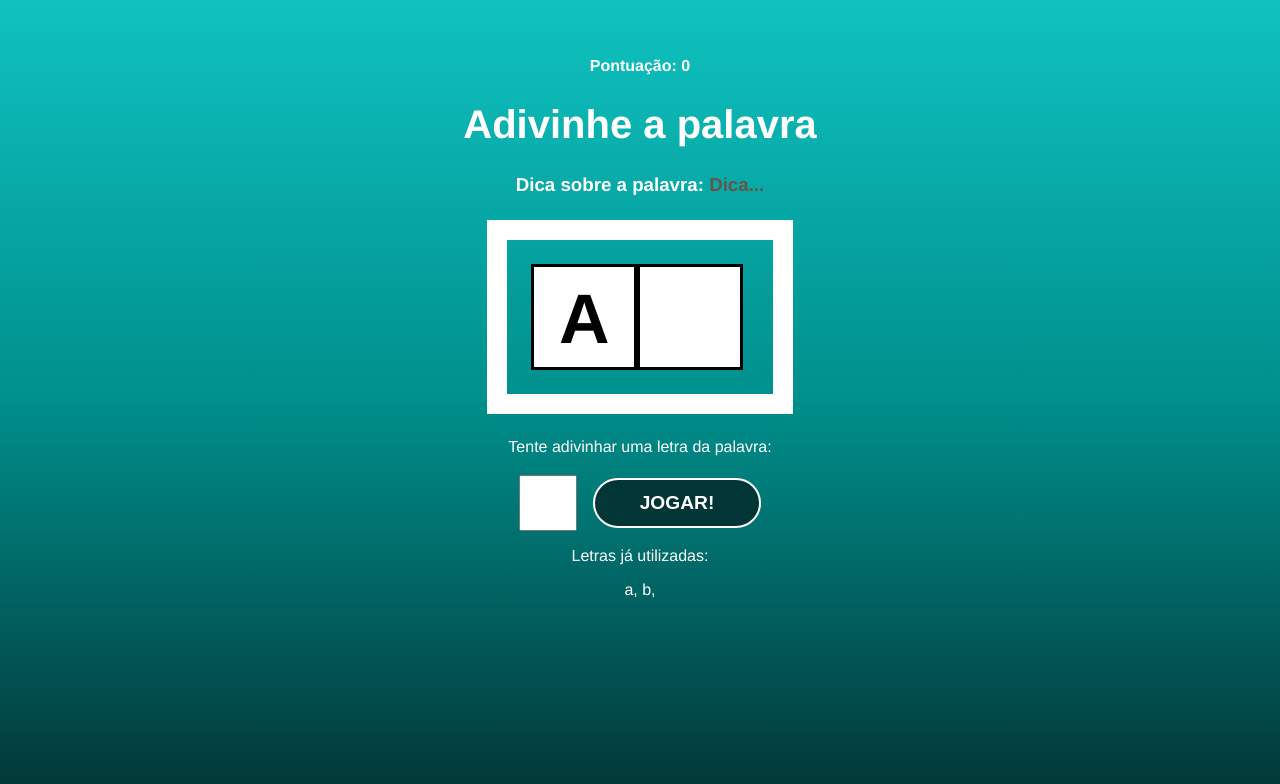
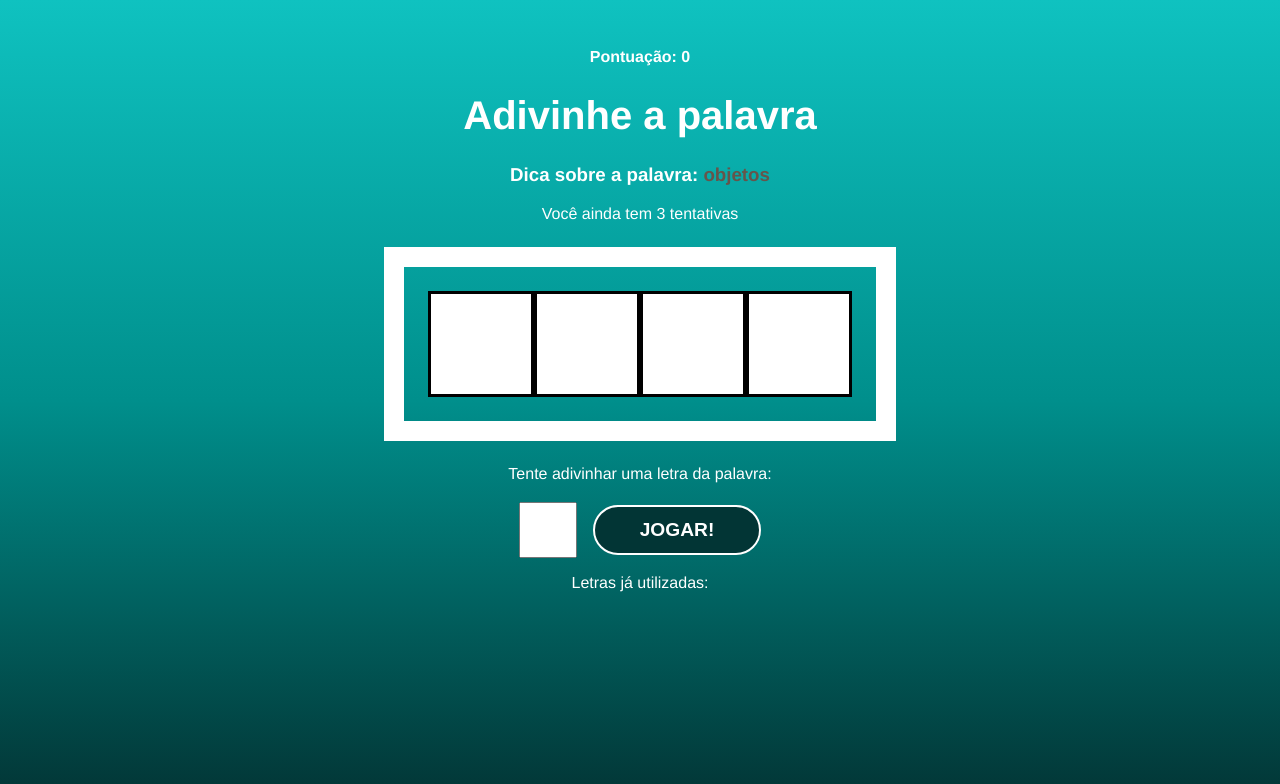
Before and after one commit to AyslanMont/react-secret-word, a React (Vite) app: page / in a window 1280 px wide. Both pictures are taken after a click on the button "COMEÇAR O JOGO". Shown: the top 784 px of the page. Built offline with nearby package versions, Linux system fonts and the light colour scheme.

Commit message:
feat: Consumindo states do jogo e evento de inserir letras

```diff
--- a/src/App.jsx
+++ b/src/App.jsx
@@ -23,8 +23,13 @@
   const [words] = useState(wordList);
 
   const [pickedWord, setPickedWord] = useState("");
-  const [pickedCategory, setPickedCategpory] = useState("");
+  const [pickedCategory, setPickedCategory] = useState("");
   const [letters, setLetters] = useState([]);
+
+  const [guessedLetters, setGuessedLetters] = useState([]);
+  const [wrongLetters, setWrongLetters] = useState([]);
+  const [guesses, setGuesses] = useState(3);
+  const [score, setScore] = useState(0);
 
   const pickWordAndCategory = () => {
     // pick a random category
@@ -50,15 +55,19 @@
 
     // fill states
     setPickedWord(word);
-    setPickedCategpory(category);
+    setPickedCategory(category);
     setLetters(wordLetters);
+    console.log(wordLetters)
+    console.log(letters)
 
     setGameStage(stages[1].name);
   };
 
   // process the letter input
-  const verifyLetter = () => {
-    setGameStage(stages[2].name);
+  const verifyLetter = (letter) => {
+
+
+    // setGameStage(stages[2].name);
   };
 
   // restarts the game
@@ -71,7 +80,18 @@
       {gameStage === "start" && (
         <StartScreen startGame={startGame}></StartScreen>
       )}
-      {gameStage === "game" && <Game verifyLetter={verifyLetter}></Game>}
+      {gameStage === "game" && (
+        <Game
+          verifyLetter={verifyLetter}
+          pickedWord={pickedWord}
+          pickedCategory={pickedCategory}
+          letters={letters}
+          guessedLetters={guessedLetters}
+          wrongLetters={wrongLetters}
+          guesses={guesses}
+          score={score}
+        ></Game>
+      )}
       {gameStage === "end" && <GameOver retry={retry}></GameOver>}
     </div>
   );
--- a/src/components/Game.jsx
+++ b/src/components/Game.jsx
@@ -1,30 +1,68 @@
+import { useState, useRef } from "react";
 import "./Game.css";
 
-export default function Game({ verifyLetter }) {
+export default function Game({
+  verifyLetter,
+  pickedWord,
+  pickedCategory,
+  letters,
+  guessedLetters,
+  wrongLetters,
+  guesses,
+  score,
+}) {
+  const [letter, setLetter] = useState("");
+  const letterInputRef = useRef(null)
+
+  const handleSubmit = (e) => {
+    e.preventDefault();
+
+    verifyLetter(letter);
+    setLetter("")
+    letterInputRef.current.focus();
+  }
+
   return (
     <div className="game">
       <p className="points">
-        <span>Pontuação: 0</span>
+        <span>Pontuação: {score}</span>
       </p>
       <h1>Adivinhe a palavra</h1>
       <h3 className="tip">
-        Dica sobre a palavra: <span>Dica...</span>
+        Dica sobre a palavra: <span>{pickedCategory}</span>
       </h3>
+      <p>Você ainda tem {guesses} tentativas</p>
       <div className="wordContainer">
-        <span className="letter">A</span>
-        <span className="blankSquare"></span>
+        {letters.map((letter, index) => {
+          return guessedLetters.includes(letter) ? (
+            <span key={index} className="letter">
+              {letter}
+            </span>
+          ) : (
+            <span key={index} className="blankSquare"></span>
+          );
+        })}
       </div>
       <div className="letterContainer">
         <p>Tente adivinhar uma letra da palavra:</p>
-        <form>
-          <input type="text" name="letter" maxLength="1" required />
+        <form onSubmit={handleSubmit}>
+          <input
+            type="text"
+            name="letter"
+            maxLength="1"
+            required
+            onChange={(e) => setLetter(e.target.value)}
+            value={letter}
+            ref={letterInputRef}
+          />
           <button>Jogar!</button>
         </form>
       </div>
       <div className="wrongLettersContainer">
         <p>Letras já utilizadas:</p>
-        <span>a, </span>
-        <span>b, </span>
+        {wrongLetters.map((letter, index) => {
+          return <span key={index}>{letter} </span>;
+        })}
       </div>
     </div>
   );
```
